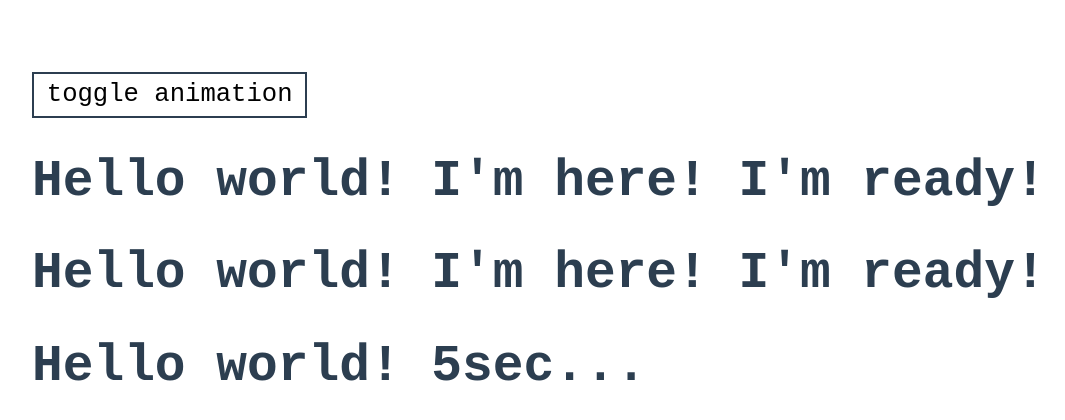
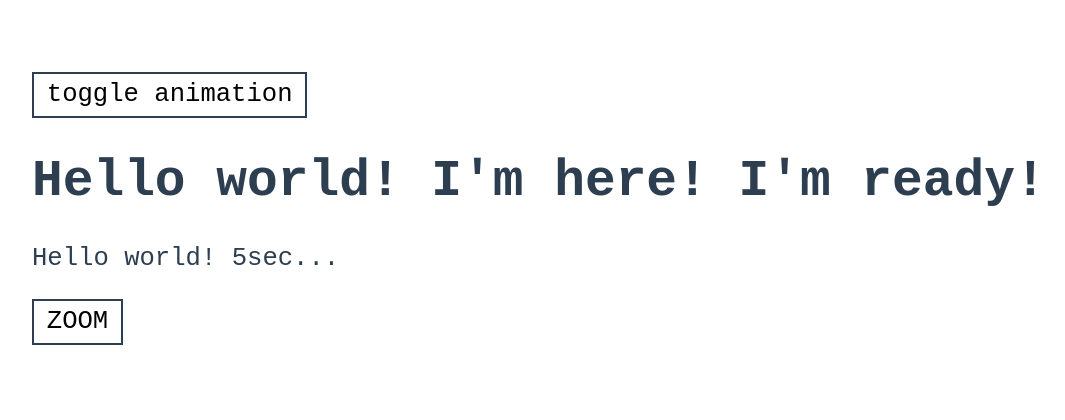
Before and after one commit to divineLush/vue-animations, a Vue app: page / in a window 1280 px wide. Both pictures are taken after a click on the button "toggle animation". Shown: the top 420 px of the page, without its empty margins (40-1105 px from the left). Built offline with nearby package versions, Linux system fonts and the light colour scheme.

Commit message:
animating with CSS animations

```diff
--- a/src/App.vue
+++ b/src/App.vue
@@ -7,9 +7,10 @@
   <!-- *-leave-from *-leave-active *-leave-to -->
   <!-- by default, * is gonna be v so: v-enter-from etc -->
   <!-- to customise *, gotta set "name" attribute on transition component -->
-  <transition name="fade">
-    <h1 v-if="flag" key="primary">Hello world! I'm here! I'm ready!</h1>
-  </transition>
+
+  <!-- <transition name="fade">
+       <h1 v-if="flag" key="primary">Hello world! I'm here! I'm ready!</h1>
+       </transition> -->
 
   <!-- by default, Vue will animate the second element in and animate the first element out -->
   <!-- mode attribute determines the order of animation -->
@@ -23,7 +24,14 @@
   <!-- however it's possible to specify the duration explicitly -->
   <transition name="fade" duration="5000">
     <!-- v-show also works -->
-    <h1 v-show="flag">Hello world! 5sec...</h1>
+    <p v-show="flag">Hello world! 5sec...</p>
+  </transition>
+
+  <button @click="zoom = !zoom">ZOOM</button>
+
+  <!-- type attribute tells Vue to pick up duration from CSS animation, not transition -->
+  <transition name="zoom" type="animation">
+    <p v-if="zoom">hell(o)</p>
   </transition>
 </template>
 
@@ -33,7 +41,8 @@ export default {
 
   data() {
     return {
-      flag: false
+      flag: false,
+      zoom: false
     };
   }
 };
@@ -71,4 +80,42 @@ button {
 .fade-leave-to {
   opacity: 0;
 }
+
+.zoom-enter-active,
+.zoom-leave-active {
+  transition: all 1s linear;
+}
+
+.zoom-enter-active {
+  animation: zoom-in 1s linear forwards;
+}
+
+.zoom-leave-active {
+  animation: zoom-out 1s linear forwards;
+}
+
+.zoom-enter-from,
+.zoom-leave-to {
+  opacity: 0;
+}
+
+@keyframes zoom-in {
+  from {
+    transform: scale(0, 0);
+  }
+
+  to {
+    transform: scale(1, 1);
+  }
+}
+
+@keyframes zoom-out {
+  from {
+    transform: scale(1, 1);
+  }
+
+  to {
+    transform: scale(0, 0);
+  }
+}
 </style>
```
